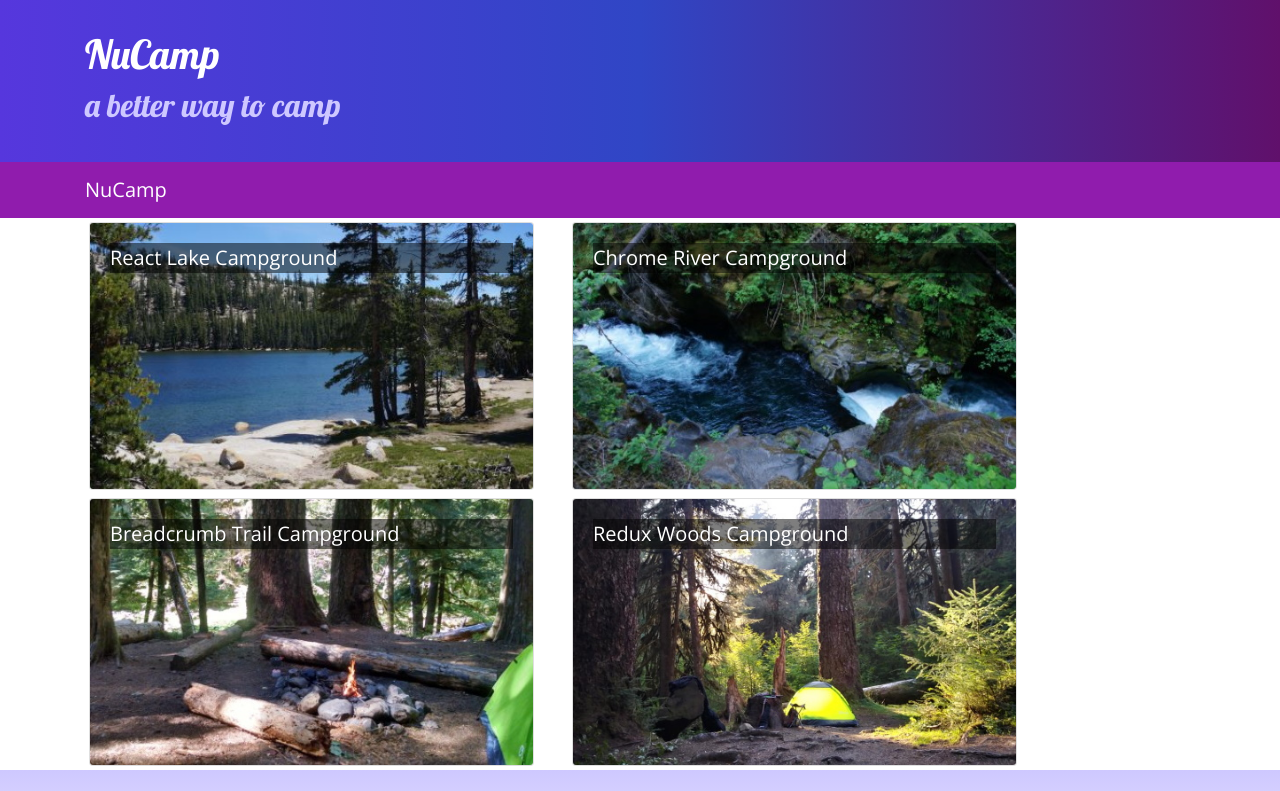
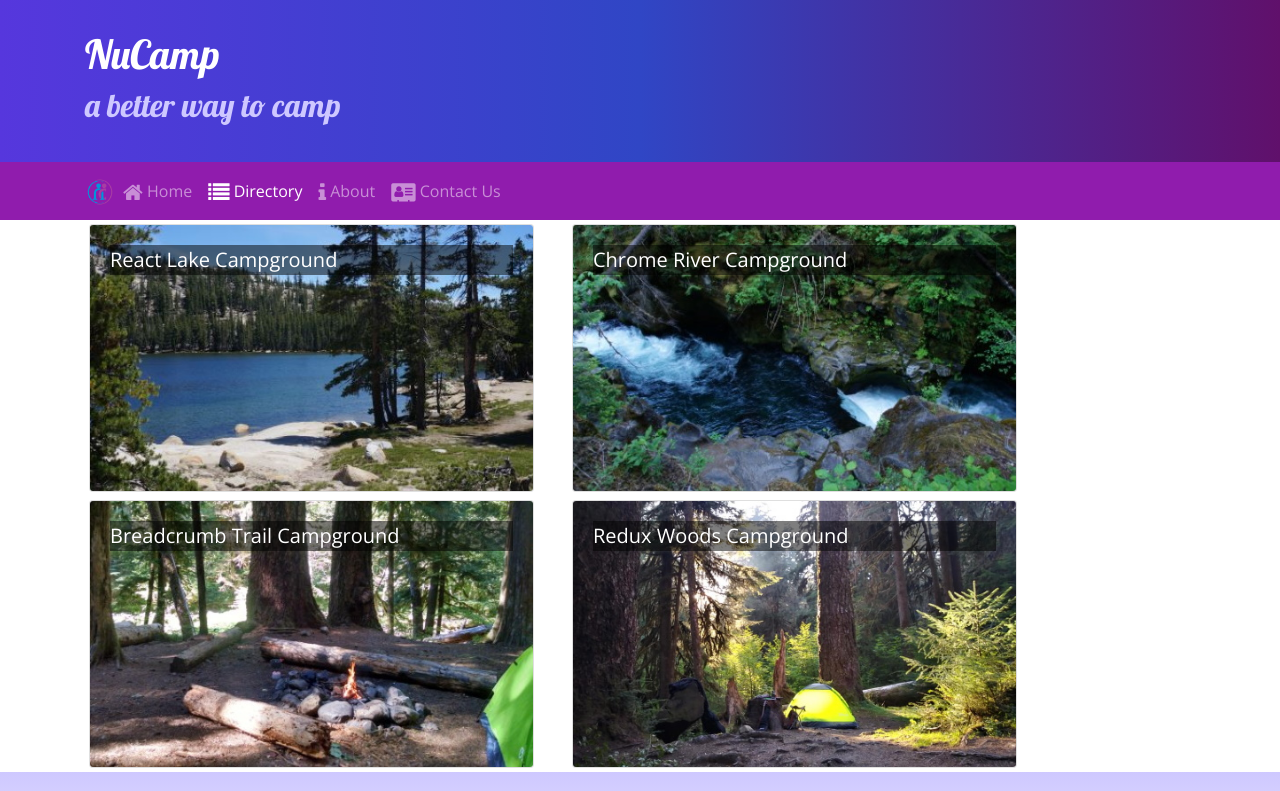
Before and after one commit to sahota8392/React-Course, a React (Create React App) app: page /directory in a window 1280 px wide. Shown: the top 791 px of the page. Built offline with nearby package versions, Linux system fonts and the light colour scheme.

Commit message:
React Routers update

```diff
--- a/package.json
+++ b/package.json
@@ -12,6 +12,7 @@
     "react": "^17.0.2",
     "react-dom": "^17.0.2",
     "react-popper": "1.3.6",
+    "react-router-dom": "5.2.0",
     "react-scripts": "5.0.0",
     "reactstrap": "8.5.1",
     "typeface-lobster": "^1.1.13",
--- a/src/App.js
+++ b/src/App.js
@@ -1,24 +1,25 @@
 import './App.css';
 /* Adding the navigation bar */
 import React, { Component } from 'react';
-import { Navbar, NavbarBrand } from 'reactstrap';
+import { BrowserRouter } from 'react-router-dom';           //importing the React router after installing it
+import Main from './components/MainComponent';
 import './App.css';
-import Directory from './components/DirectoryComponent';
-import { CAMPSITES } from './shared/campsites';
-import Main from './components/MainComponent';
+
+
+
 
 class App extends Component {
-  constructor(props) {
-    super(props);
-    this.state ={
-      campsites: CAMPSITES
-    };
-  }
-
     render() {
         return (
+          <BrowserRouter>  {/* highest level componenet which gives it access to the main component and its children*/}
             <div className="App">
               <Main />
+            </div>
+          </BrowserRouter>
+        );
+    }
+}
+
 {/*
                 <Navbar dark color="primary">
                 <div className="container">
@@ -26,10 +27,7 @@
                 </div>
                 </Navbar>
 <Directory campsites={this.state.campsites} />  Removing during comoponent exercise*/}
-            </div>
-        );
-    }
-}
+
 
 export default App;
 
--- a/src/components/DirectoryComponent.js
+++ b/src/components/DirectoryComponent.js
@@ -66,7 +66,8 @@
 
 function RenderDirectoryItem({campsite, onClick}) {
     return (
-        <Card onClick={() => onClick(campsite.id)}>
+        // <Card onClick={() => onClick(campsite.id)}>        REMOVED as this is rendered in the Directory Component
+            <Card>
             <CardImg width="100%" src={campsite.image} alt={campsite.name} />
             <CardImgOverlay>
                 <CardTitle>{campsite.name}</CardTitle>
@@ -79,7 +80,7 @@
     const directory = props.campsites.map(campsite => {
         return(
             <div key={campsite.id} className="col-md-5 m-1">
-                <RenderDirectoryItem campsite={campsite} onClick={props.onClick} />
+                <RenderDirectoryItem campsite={campsite} />
             </div>
         );
     });
--- a/src/components/FooterComponent.js
+++ b/src/components/FooterComponent.js
@@ -1,4 +1,5 @@
 import React from 'react';
+import { Link } from 'react-router-dom';
 
 function Footer(props) {
     return(
@@ -8,10 +9,10 @@
                     <div className="col-4 col-sm-2 offset-1">
                         <h5>Links</h5>
                         <ul className="list-unstyled">
-                            <li><a href="#">Home</a></li>
-                            <li><a href="#">Directory</a></li>
-                            <li><a href="#">About</a></li>
-                            <li><a href="#">Contact</a></li>
+                            <li><Link to='/home'>Home</Link></li>
+                            <li><Link to='/directory'>Directory</Link></li>
+                            <li><Link to='/aboutus'>About</Link></li>
+                            <li><Link to='/contactus'>Contact</Link></li>
                         </ul>
                     </div>
 
--- a/src/components/HeaderComponent.js
+++ b/src/components/HeaderComponent.js
@@ -1,9 +1,25 @@
 import React, { Component } from 'react';
-import { Navbar, NavbarBrand, Jumbotron } from 'reactstrap';
+import { Nav, Navbar, NavbarBrand, NavbarToggler, Collapse, NavItem, Jumbotron } from 'reactstrap';
+import { NavLink } from 'react-router-dom';
 
 class Header extends Component {
+    constructor(props) {
+        super(props);
+
+        this.toggleNav = this.toggleNav.bind(this);     //bind to the componenet; ensures when toggleNav is called, the "this" keyword in here refers correctly to the component
+        this.state={
+            isNavOpen: false
+        };
+    }
+
+    toggleNav() {                                   //when triggered, state will change, if false will turn to true
+        this.setState({
+            isNavOpen: !this.state.isNavOpen
+        });
+    }
+
     render() {
-        return(
+        return (
             <React.Fragment>
                 <Jumbotron fluid>
                     <div className="container">
@@ -16,9 +32,42 @@
                     </div>
                 </Jumbotron>
 
-                <Navbar dark sticky="top">
-                    <div className='container'>
-                        <NavbarBrand href="/">NuCamp</NavbarBrand>
+                <Navbar dark sticky="top" expand="md">    {/* From Bootstrap - navbar will collapse if viewport is smaller */}
+                    <div className="container">
+                        <NavbarBrand className="mr-auto" href="/">
+                            <img src="/assets/images/logo.png" height="30" width="30" alt="NuCamp logo" />
+                        </NavbarBrand>
+
+                        <NavbarToggler onClick={this.toggleNav} />      {/* triggers toggleNav method */}
+
+                    <Collapse isOpen={this.state.isNavOpen} navbar>     {/* Navlinks are added here under Navbar */}
+                        <Nav navbar>
+                            <NavItem>
+                                <NavLink className="nav-link" to="/home">
+                                    <i className="fa fa-home fa-lg" /> Home
+                                </NavLink>
+                            </NavItem>
+
+                            <NavItem>
+                                    <NavLink className="nav-link" to="/directory">
+                                        <i className="fa fa-list fa-lg" /> Directory
+                                    </NavLink>
+                                </NavItem>
+
+                                <NavItem>
+                                    <NavLink className="nav-link" to="/aboutus">
+                                        <i className="fa fa-info fa-lg" /> About
+                                    </NavLink>
+                                </NavItem>
+
+                                <NavItem>
+                                    <NavLink className="nav-link" to="/contactus">
+                                        <i className="fa fa-address-card fa-lg" /> Contact Us
+                                    </NavLink>
+                                </NavItem>
+
+                            </Nav>
+                        </Collapse>
                     </div>
                 </Navbar>
             </React.Fragment>
--- /dev/null
+++ b/src/components/HomeComponent.js
@@ -0,0 +1,11 @@
+import React from 'react';
+
+function Home(props) {
+    return(
+        <div className="container">     {/* boostrap class of Container */}
+            <h4>Home</h4>
+        </div>
+    )
+}
+
+export default Home;
--- a/src/components/MainComponent.js
+++ b/src/components/MainComponent.js
@@ -5,39 +5,48 @@
 import Header from './HeaderComponent';
 import Footer from './FooterComponent';
 import { CAMPSITES } from '../shared/campsites';
+import Home from'./HomeComponent';                                  //importing Home Componenet from HomeComponent.js
+import { Switch, Route, Redirect } from 'react-router-dom';         //so when a link is clicked, we can use these to reroute users
+
 
 class Main extends Component {
     constructor(props) {
         super(props);
         this.state = {
-            campsites: CAMPSITES,
-            selectedCampsite: null
+            campsites: CAMPSITES
         };
     }
 
-    onCampsiteSelect(campsiteId) {
-        this.setState({selectedCampsite: campsiteId});
-    }
+    render() {
+        const HomePage = () => {                //defined in maincomponent so only accessible here - locally scoped
+        return (
+            <Home />
+        );
+    };
 
-    render() {
-        return (
-            <div>
-                <Header />
+    return(
+        <div>
+            <Header />
+            <Switch>
+                <Route path='/home' component = {HomePage} />
+                <Route path='/directory' render = {() => <Directory campsites = {this.state.campsites} />} />
+                <Redirect to='/home' />
+            </Switch>
+            <Footer />
+        </div>
+    );
+}
+}
+
+export default Main;
+
+{/*             REMOVED AFTER HEADER AND FOOTER - AND updated to the REACT ROUTER
                 <Directory campsites={this.state.campsites} onClick={campsiteId => this.onCampsiteSelect(campsiteId)}/>
                 <CampsiteInfo campsite={this.state.campsites.filter(campsite => campsite.id === this.state.selectedCampsite)[0]} />
-                <Footer />
-{/*                                         REMOVED AFTER HEADER AND FOOTER HAS THE NAVBARS
+
                 <Navbar dark color="primary">
                     <div className="container">
                         <NavbarBrand href="/">NuCamp</NavbarBrand>
                     </div>
                 </Navbar>
 */}
-
-
-            </div>
-        );
-    };
-}
-
-export default Main;
```
Also changed, not shown: 1 other file (tests, documents, lock files or other folders).
